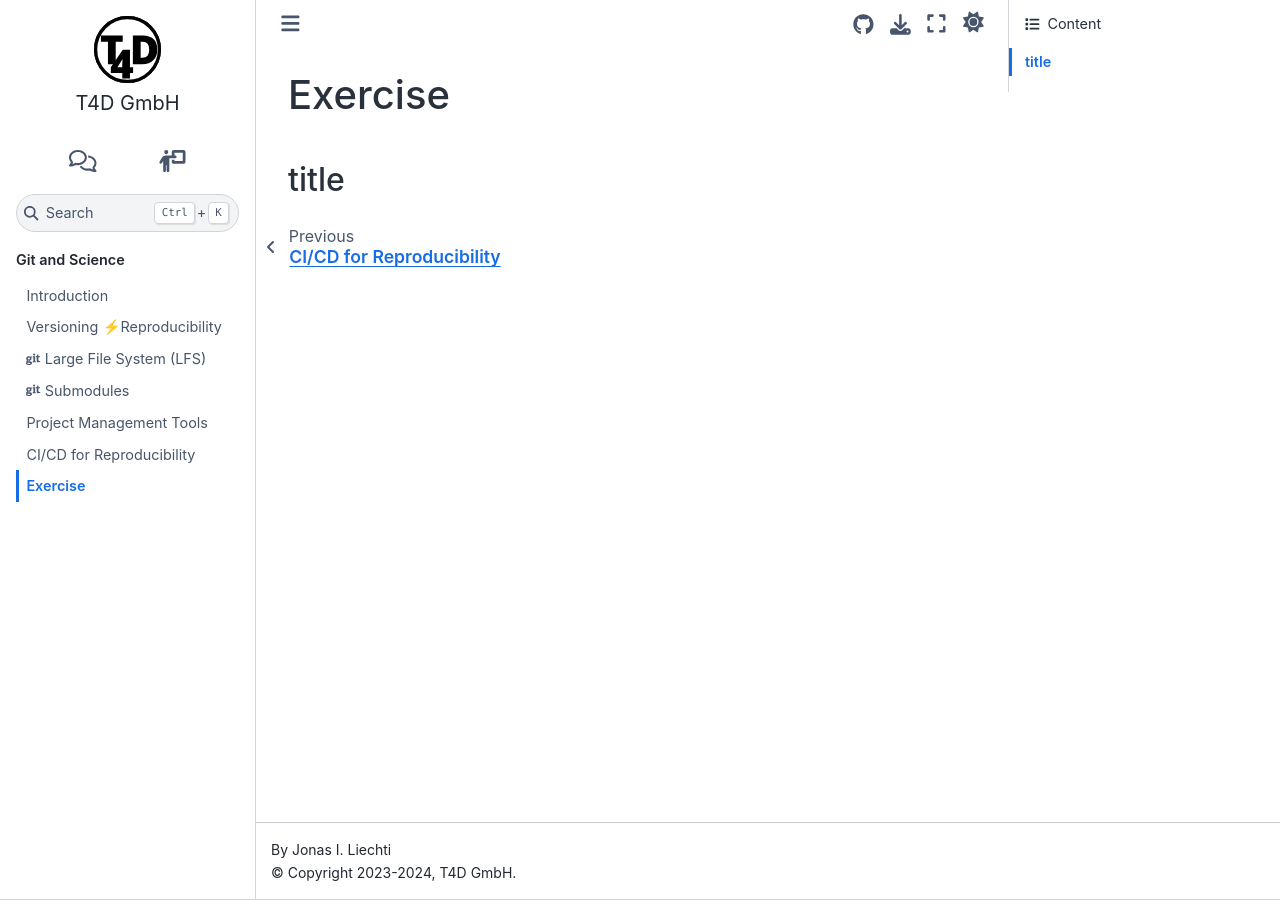
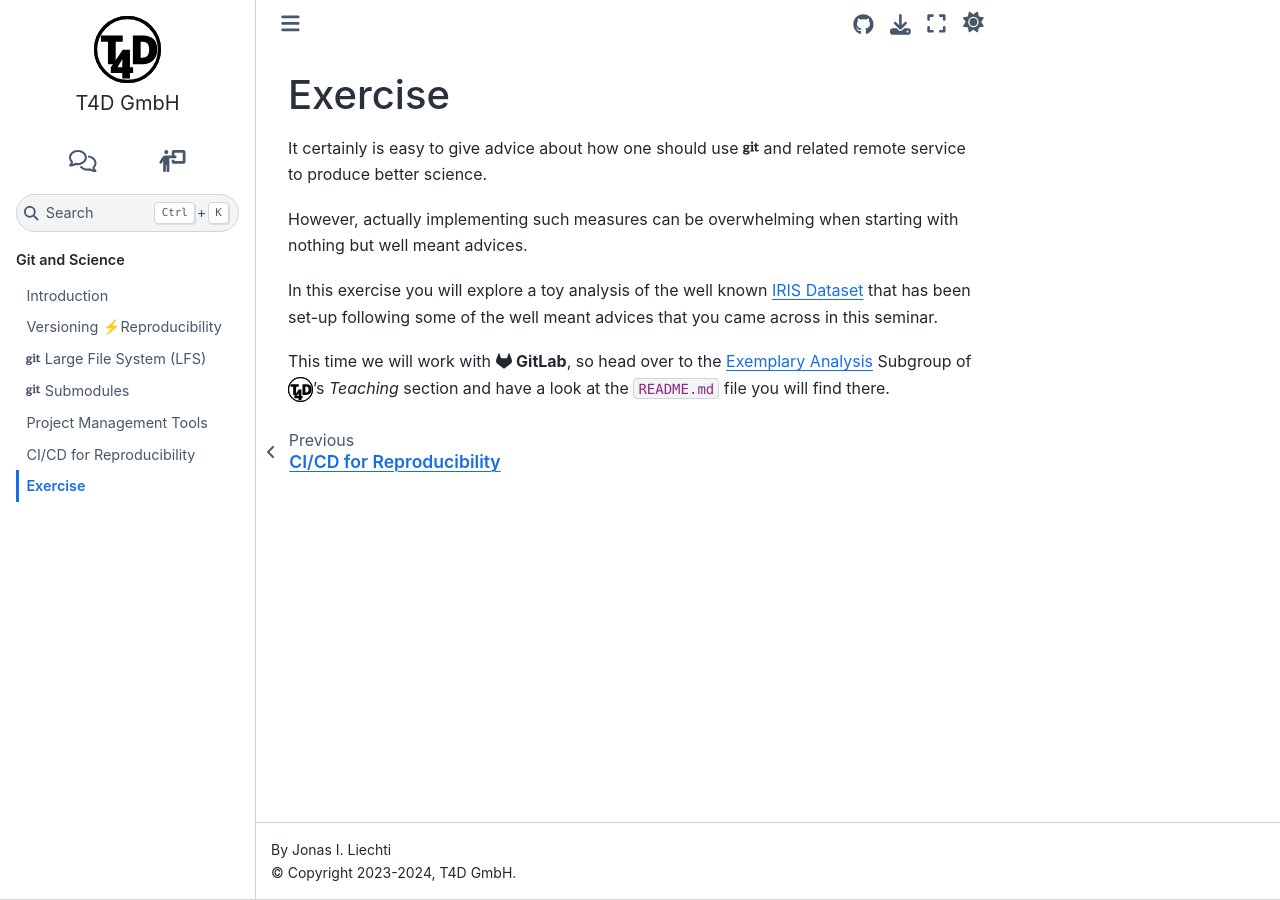
Before and after one commit to t4d-gmbh/git-and-science, a Sphinx documentation site: the page built from source/content/exercise/index.md, in a window 1280 px wide. Built offline with Sphinx 7.4.7 and the Sphinx Book theme 1.1.4, drawn with Linux system fonts in a browser that asks for light colours; the version number could not be read and is left out.

Commit message:
done with exo intro

````diff
--- a/source/content/exercise/index.md
+++ b/source/content/exercise/index.md
@@ -1,15 +1,9 @@
 # Exercise
-{% if slide %}
-<!-- BUILDING THE SLIDES -->
-```{toctree}
-:maxdepth: 2
 
-./slide1
+It certainly is easy to give advice about how one should use <i class="fab fa-git"></i> and related remote service to produce better science.
 
-```
-{% else %}
-<!-- BUILDING THE PAGES -->
-<!-- build the page content here -->
-```{include} ./slide1.md
-```
-{% endif %}
+However, actually implementing such measures can be overwhelming when starting with nothing but well meant advices.
+
+In this exercise you will explore a toy analysis of the well known [IRIS Dataset](https://archive.ics.uci.edu/dataset/53/iris) that has been set-up following some of the well meant advices that you came across in this seminar.
+
+This time we will work with <i class="fab fa-gitlab"></i> **GitLab**, so head over to the [Exemplary Analysis](https://gitlab.com/t4d-gmbh/teaching/exemplaryanalysis) Subgroup of <img src="./../../_static/T4D_logo_bw.svg" alt="T4D" width="25" height="25">'s _Teaching_ section and have a look at the `README.md` file you will find there.
--- a/source/content/exercise/slide1.md
+++ /dev/null
@@ -1 +0,0 @@
-## title
````
